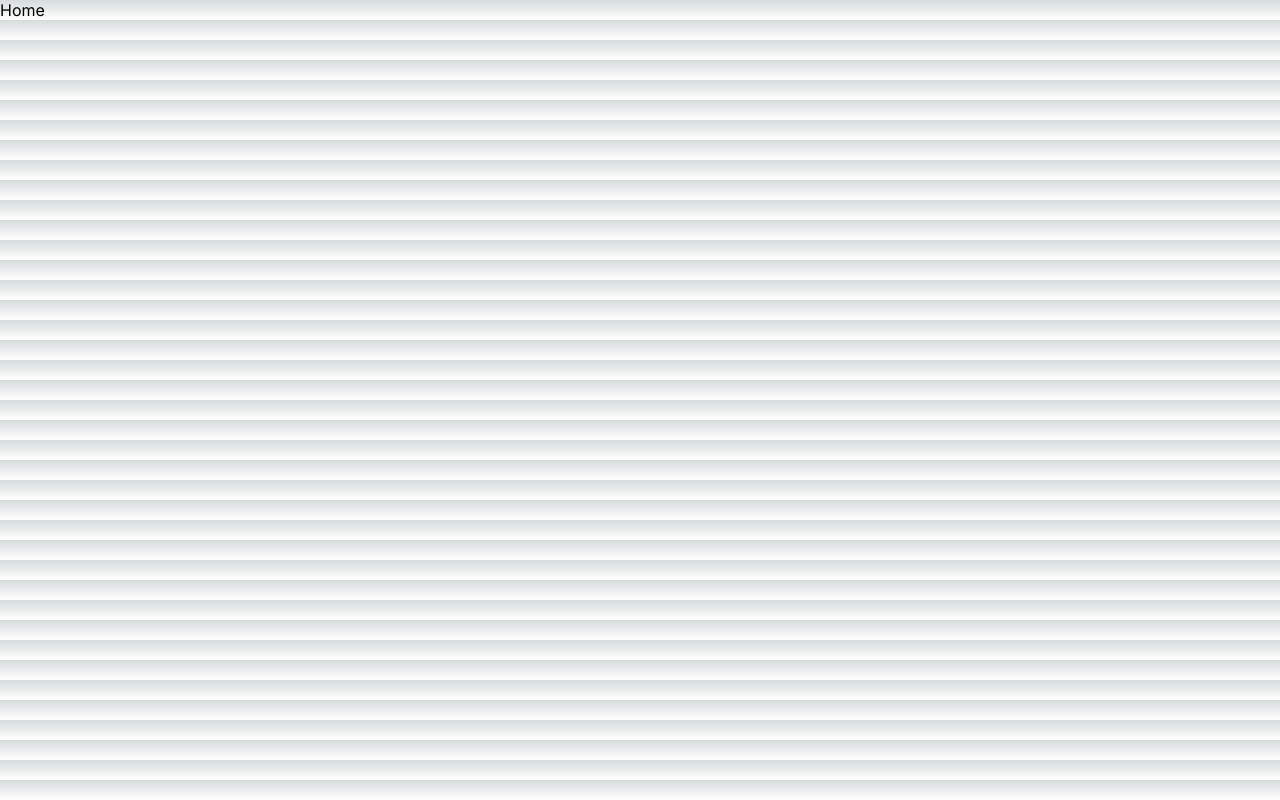
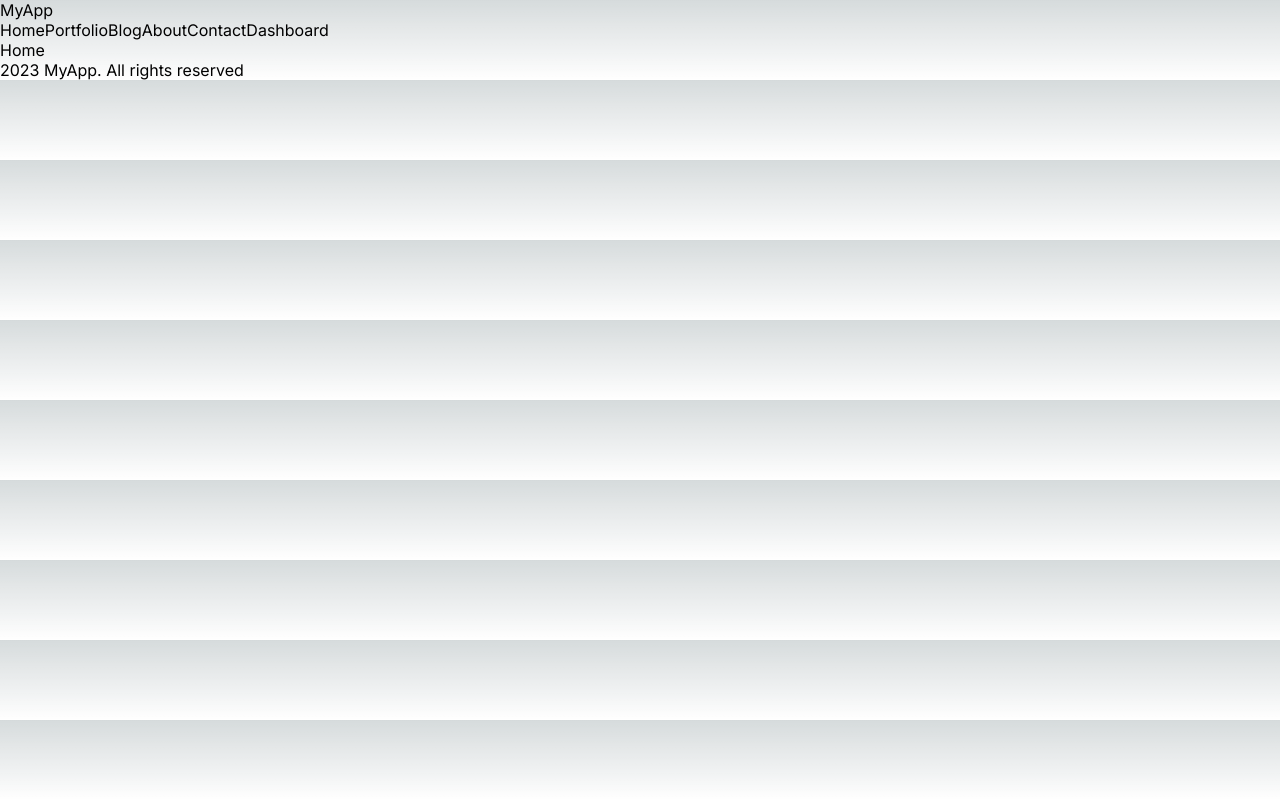
Before and after one commit to KosarMyatyi/my-app, a Next.js app: page / in a window 1280 px wide. Built offline with nearby package versions, Linux system fonts and the light colour scheme.

Commit message:
added Navbar and Footer

```diff
--- a/jsconfig.json
+++ b/jsconfig.json
@@ -1,6 +1,5 @@
 {
   "compilerOptions": {
-    "jsx": "react",
     "paths": {
       "@/*": ["./src/*"]
     }
--- a/src/app/layout.js
+++ b/src/app/layout.jsx
@@ -1,17 +1,23 @@
 import './globals.css'
 import { Inter } from 'next/font/google'
+import Navbar from "../components/navbar/Navbar";
+import Footer from "../components/footer/Footer";
 
 const inter = Inter({ subsets: ['latin'] })
 
 export const metadata = {
-  title: 'Create Next App',
+  title: 'my-app',
   description: 'Generated by create next app',
 }
 
 export default function RootLayout({ children }) {
   return (
     <html lang="en">
-      <body className={inter.className}>{children}</body>
+      <body className={inter.className}>
+        <Navbar />
+        {children}
+        <Footer />
+      </body>
     </html>
   )
 }
--- /dev/null
+++ b/src/components/footer/Footer.jsx
@@ -0,0 +1,8 @@
+const Footer = () => {
+  return <footer>
+    <div>2023 MyApp. All rights reserved</div>
+    <div></div>
+  </footer>
+}
+
+export default Footer
--- /dev/null
+++ b/src/components/navbar/Navbar.jsx
@@ -0,0 +1,52 @@
+import Link from "next/link";
+
+const links = [
+  {
+    id: 1,
+    title: "Home",
+    url: "/",
+  },
+  {
+    id: 2,
+    title: "Portfolio",
+    url: "/portfolio",
+  },
+  {
+    id: 3,
+    title: "Blog",
+    url: "/blog",
+  },
+  {
+    id: 4,
+    title: "About",
+    url: "/about",
+  },
+  {
+    id: 5,
+    title: "Contact",
+    url: "/contact",
+  },
+  {
+    id: 6,
+    title: "Dashboard",
+    url: "/dashboard",
+  },
+];
+
+
+const Navbar = () => {
+  return (
+    <nav>
+      <Link href='/'>
+        MyApp
+      </Link>
+      <div>
+        {links.map((link) => (
+          <Link key={link.id} href={link.url}>{link.title}</Link>
+        ))}
+      </div>
+    </nav>
+  )
+}
+
+export default Navbar;
```
Also changed, not shown: src/app/contact/loading.jsx (added, +9 -0 lines).
